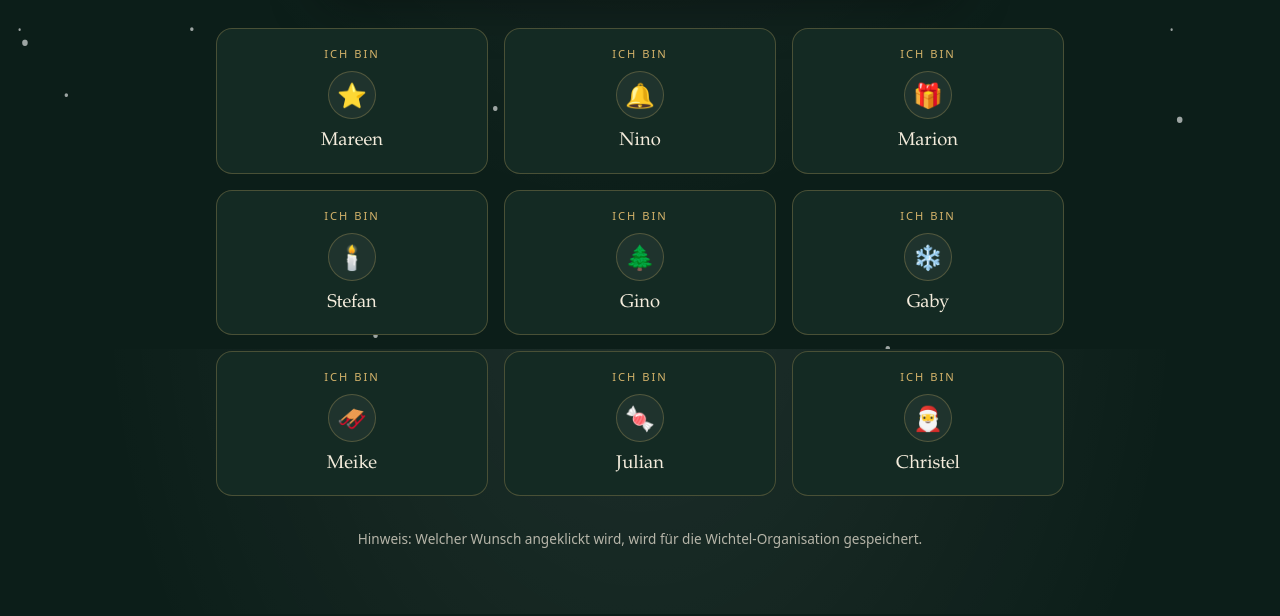
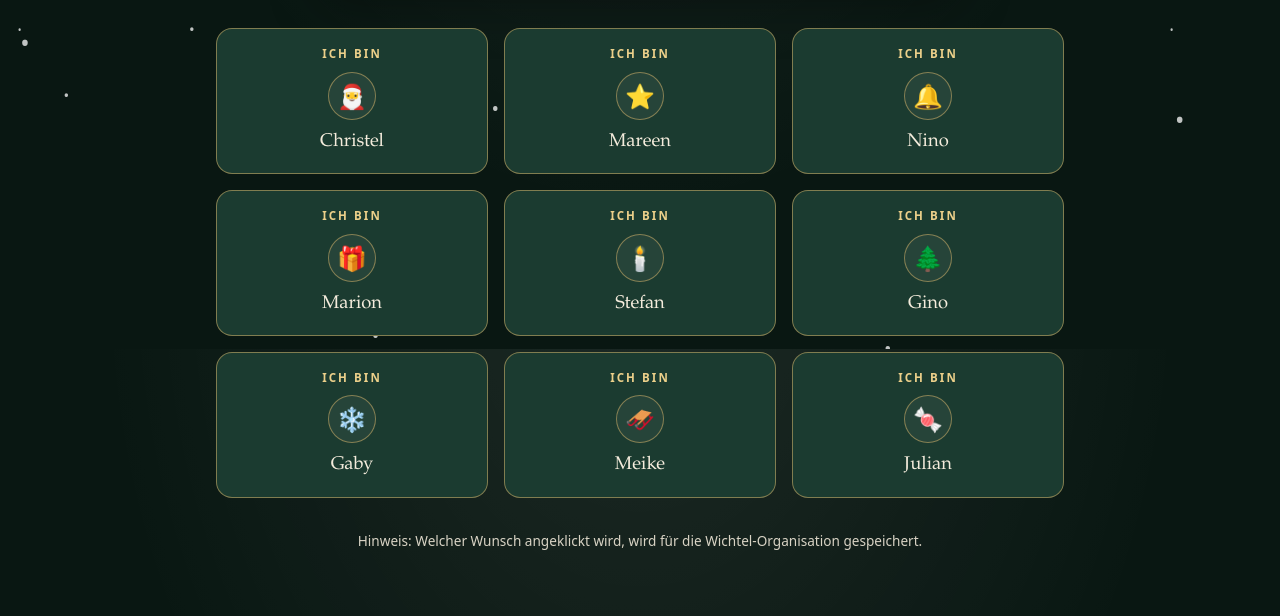
Before and after one commit to cas-meikesprickmann/Wichteln2026, a plain HTML site: page index.html in a window 1280 px wide. Shown: the part 451-1067 px from the top of the page. Drawn offline with Linux system fonts and the light colour scheme.

Commit message:
Add files via upload

```diff
--- a/script.js
+++ b/script.js
@@ -12,6 +12,11 @@
   };
   var ich = null;           // wer gerade die App benutzt (nur im Arbeitsspeicher)
   var letzteKachel = null;  // für den Fokus beim Zurückgehen
+
+  // Reihenfolge der Kacheln: Diese Person steht immer als Erste, der Rest bleibt wie in wuensche.js
+  var ZUERST = "Christel";
+  var REIHE = WUENSCHE.filter(function (e) { return e.name === ZUERST; })
+              .concat(WUENSCHE.filter(function (e) { return e.name !== ZUERST; }));
 
   // Nur Links mit gültiger Adresse (https://...) werden angezeigt
   function sichtbareLinks(e) {
@@ -68,7 +73,7 @@
 
   // Schritt 1: alle Namen
   var listeIch = document.getElementById("kacheln-ich");
-  WUENSCHE.forEach(function (e) {
+  REIHE.forEach(function (e) {
     listeIch.appendChild(kachel(e, "", false, ichWaehlen, "Ich bin"));
   });
 
@@ -76,7 +81,7 @@
   function wahlAufbauen() {
     var liste = document.getElementById("kacheln-wahl");
     liste.innerHTML = "";
-    WUENSCHE.forEach(function (e) {
+    REIHE.forEach(function (e) {
       if (e.name === ich.name) return; // eigene Kachel wird gar nicht angezeigt
       var hinweis = istFertig(e) ? "" : "noch kein Wunsch";
       liste.appendChild(kachel(e, hinweis, !istFertig(e), wunschZeigen));
--- a/style.css
+++ b/style.css
@@ -1,11 +1,11 @@
 /* Design der App. Farben stehen oben und lassen sich hier zentral ändern. */
 :root {
-  --grund: #0c1e19;
-  --flaeche: #142a23;
-  --flaeche-hover: #1a3429;
-  --linie: rgba(212, 179, 106, .28);
+  --grund: #091712;
+  --flaeche: #1b3b30;
+  --flaeche-hover: #235042;
+  --linie: rgba(212, 179, 106, .55);
   --text: #f4ecdc;
-  --text-leise: rgba(244, 236, 220, .72);
+  --text-leise: rgba(244, 236, 220, .88);
   --papier: #f4ecdc;
   --tinte: #3a2d24;
   --rot: #8f2a2a;
@@ -38,7 +38,7 @@ h1::after { content: "✦"; display: block; margin-top: .9rem; font-size: .9rem;
 
 /* Schnee */
 .schnee { position: fixed; inset: 0; z-index: 1; pointer-events: none; overflow: hidden; }
-.schnee span { position: absolute; top: -1rem; color: rgba(255, 255, 255, .6); animation: fallen linear infinite; }
+.schnee span { position: absolute; top: -1rem; color: rgba(255, 255, 255, .75); animation: fallen linear infinite; }
 @keyframes fallen { to { transform: translateY(110vh) translateX(2rem); } }
 
 /* Hervorgehobener Kasten */
@@ -66,7 +66,7 @@ h1::after { content: "✦"; display: block; margin-top: .9rem; font-size: .9rem;
 .kachel:hover:not(:disabled) { border-color: var(--gold); background: var(--flaeche-hover); transform: translateY(-3px); box-shadow: 0 10px 24px rgba(0, 0, 0, .3); }
 .kachel:disabled { background: transparent; border-style: dashed; color: var(--text-leise); cursor: not-allowed; }
 .kachel:disabled .kachel-icon { filter: grayscale(1); opacity: .45; }
-.kachel-ober { font-size: .7rem; letter-spacing: .18em; text-transform: uppercase; color: var(--gold); }
+.kachel-ober { font-size: .72rem; font-weight: 600; letter-spacing: .18em; text-transform: uppercase; color: #ecd08a; }
 .kachel-ober:empty { display: none; }
 .kachel-icon {
   display: grid; place-items: center; width: 4.25rem; height: 4.25rem; border-radius: 50%;
```
